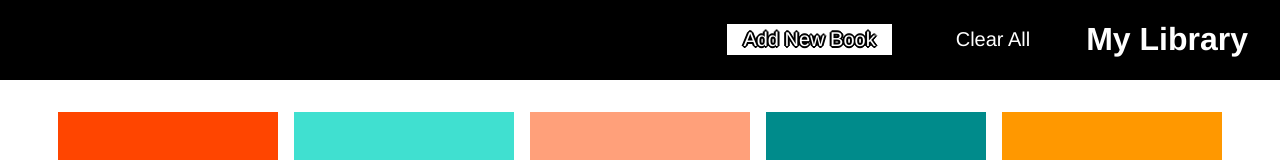
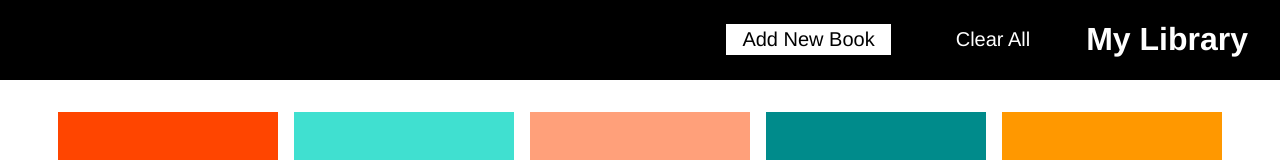
Before and after one commit to shawm93/odin-library, a plain HTML site: page index.html in a window 1280 px wide. In both pictures the pointer is over the button "Add New Book". Shown: the top 160 px of the page. Drawn offline with Linux system fonts and the light colour scheme.

Commit message:
Modify on hover effect of button

```diff
--- a/style.css
+++ b/style.css
@@ -36,7 +36,9 @@ button {
 
 button:hover {
     background-color: white;
-    text-shadow: 2px 0 black, -2px 0 black, 0 2px black, 0 -2px black, 1px 1px black, -1px -1px black, -1px 1px black, 1px -1px black;
+    /* text-shadow: 2px 0 black, -2px 0 black, 0 2px black, 0 -2px black, 1px 1px black, -1px -1px black, -1px 1px black, 1px -1px black; */
+    color: black;
+    border: 1px solid black;
 }
 
 .field {
```
